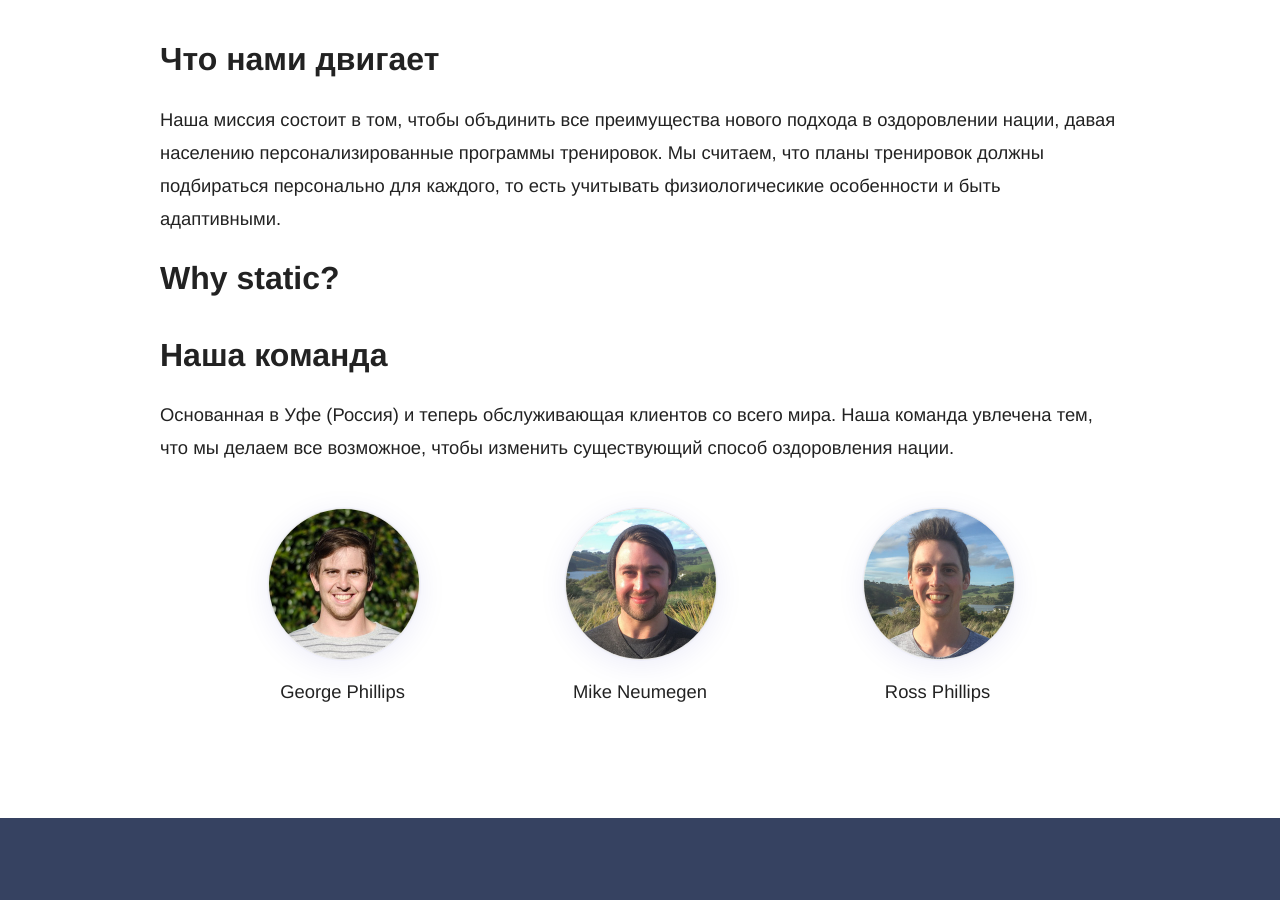
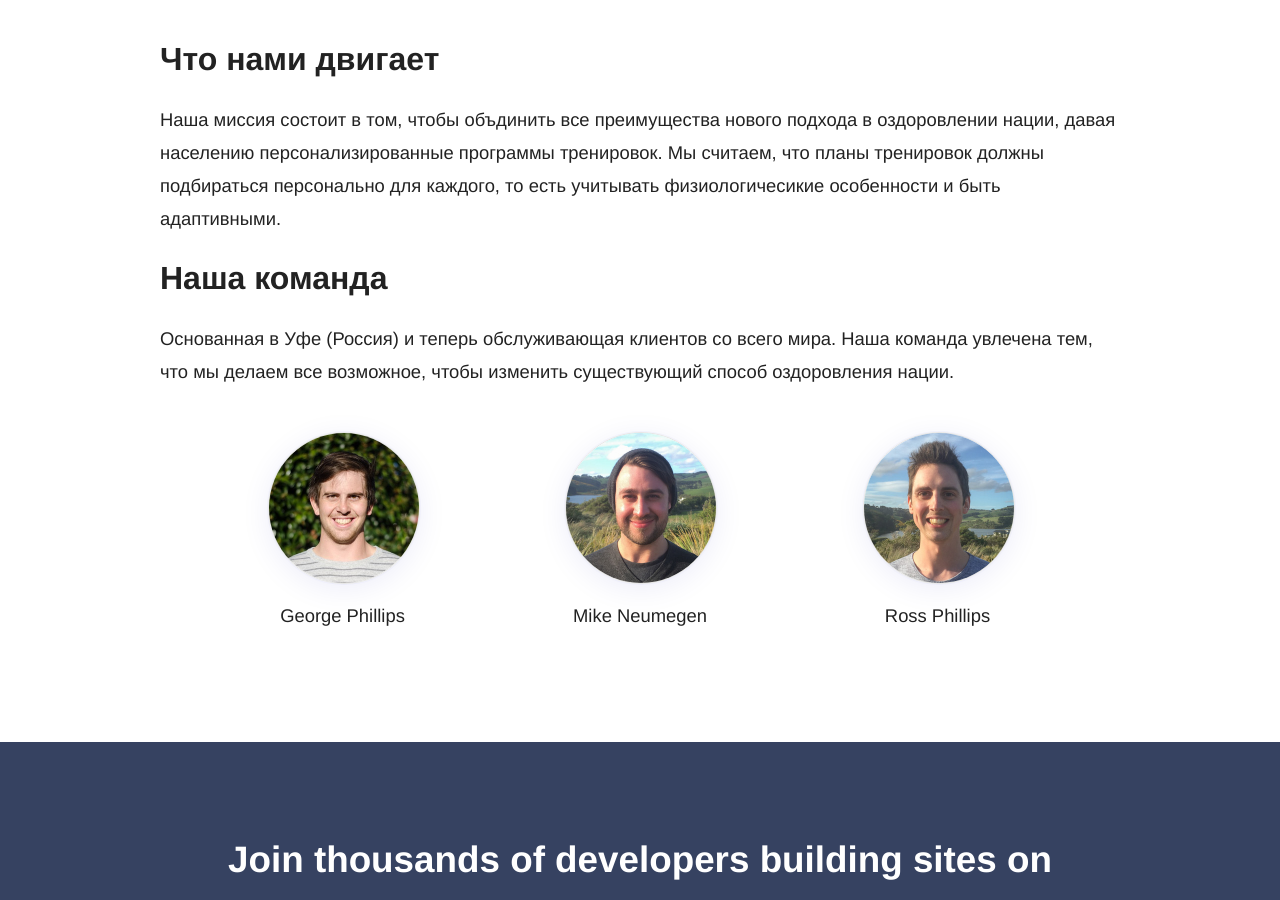
Before and after one commit to RakhimyanTim/adroholic.github.io, a Jekyll site: the page built from pages/about.html, in a window 1280 px wide and 900 px high, scrolled down 337 px. Built offline with Jekyll 4.4.1, drawn with Linux system fonts in a browser that asks for light colours; some web fonts are replaced.

Commit message:
Update about.html

```diff
--- a/pages/about.html
+++ b/pages/about.html
@@ -9,16 +9,6 @@ permalink: /about/
 
 	<h2>Что нами двигает</h2>
 	<p>Наша миссия состоит в том, чтобы объдинить все преимущества нового подхода в оздоровлении нации, давая населению персонализированные программы тренировок. Мы считаем, что планы тренировок должны подбираться персонально для каждого, то есть учитывать физиологичесикие особенности и быть адаптивными.</p>
-
-	<h2>Why static?</h2>
-	<ul class="cards feature-content">
-		{% for item in page.static_manifesto %}
-			<li class="card">
-				<h3><i class="material-icons">{{ item.icon }}</i> {{ item.title }}</h3>
-				{{ item.content_markdown | markdownify }}
-			</li>
-		{% endfor %}
-	</ul>
 
 	<h2>Наша команда</h2>
 	<p>Основанная в Уфе (Россия) и теперь обслуживающая клиентов со всего мира. Наша команда увлечена тем, что мы делаем все возможное, чтобы изменить существующий способ оздоровления нации.</p>
```
